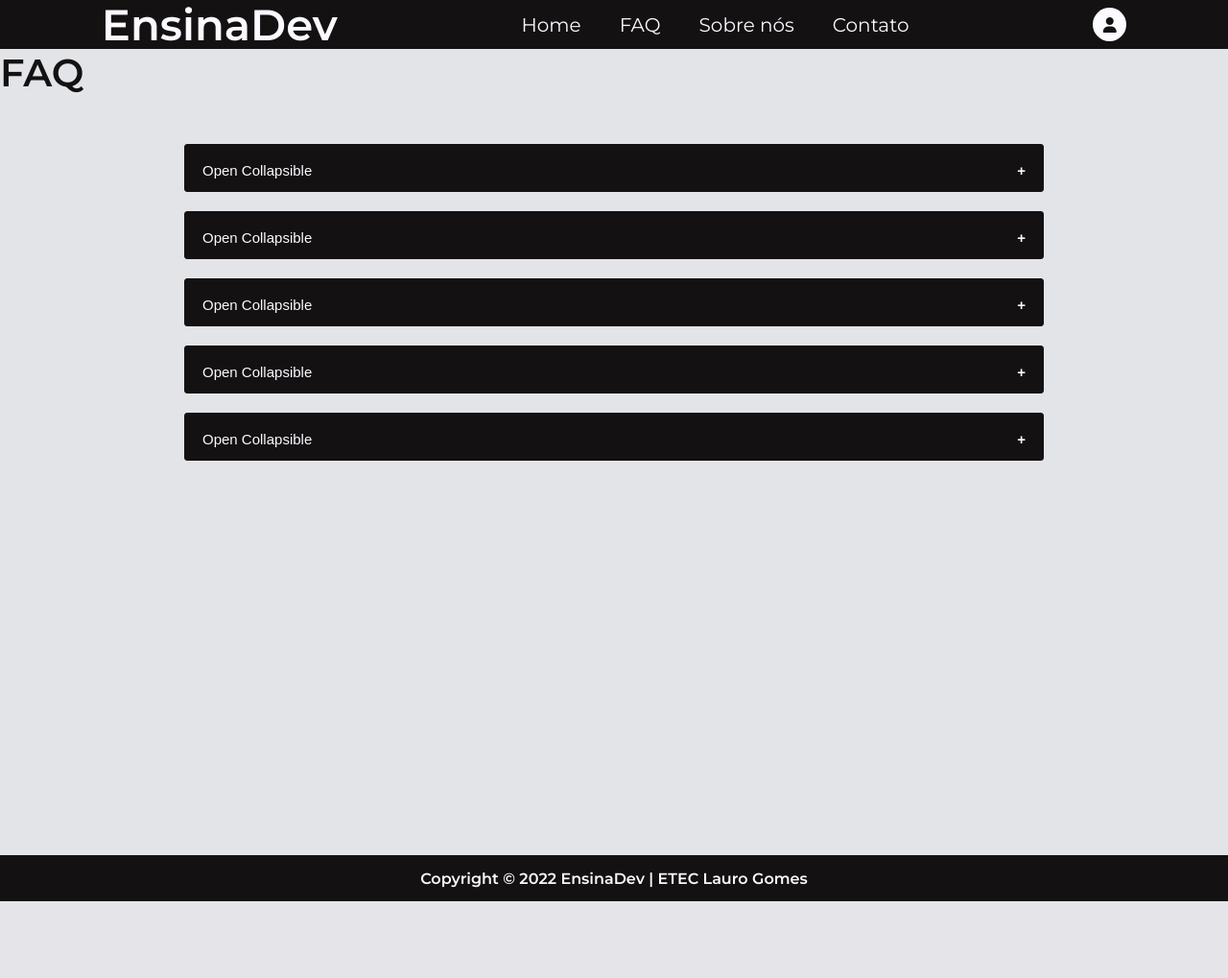
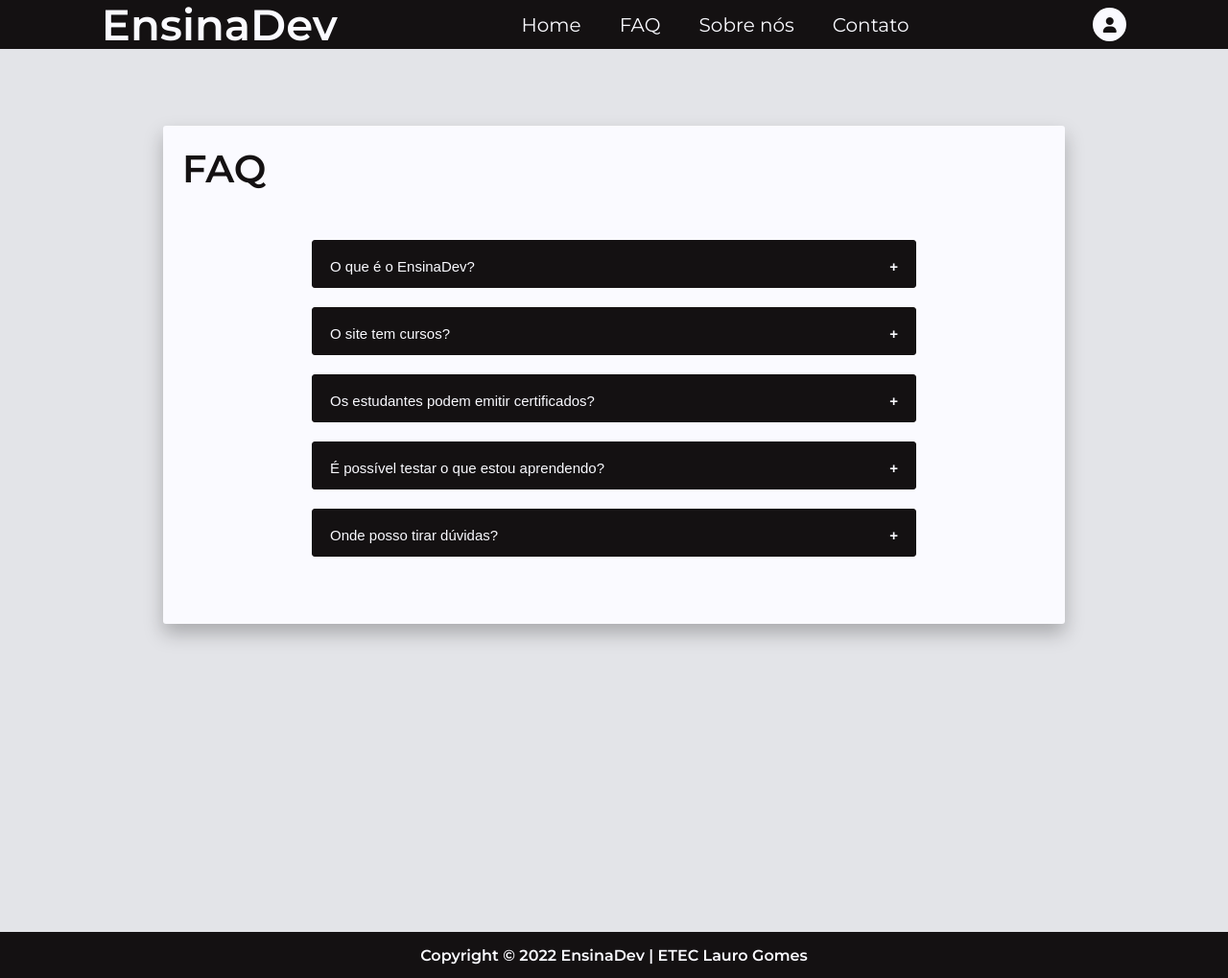
Before and after one commit to o-Patrick/ensinadev, a PHP site: page /ensinadev_mao/paginas/faq.php in a window 1280 px wide. Shown: the whole page at 96% size. Before the commit the page ends 939 px from the top, so only its background shows below. Run offline with PHP 8.4, Linux system fonts and the light colour scheme; some libraries are stand-ins or nearby versions.

Commit message:
textos faq adicionados

```diff
--- a/assets/estilos/faq.css
+++ b/assets/estilos/faq.css
@@ -1,5 +1,9 @@
-main h2 {
-  margin: auto;
+.faq {
+  background-color: var(--branco0);
+  border-radius: 3px;
+  max-width: 900px;
+  padding: 20px;
+  box-shadow: var(--sombra);
 }
 
 .containerFaq {
@@ -50,4 +54,5 @@ main h2 {
   overflow: hidden;
   transition: max-height 0.2s linear;
   background-color: #f1f1f1;
+  text-align: justify;
 }
--- a/assets/estilos/geral.css
+++ b/assets/estilos/geral.css
@@ -125,7 +125,7 @@ a {
 		margin: 0 auto 40px auto;
 		min-height: 100vh;
 		font-family: 'Open Sans', sans-serif;
-		font-size: 20px;
+		font-size: 18px;
 		color: var(--preto0);
 	}
 
--- a/paginas/faq.php
+++ b/paginas/faq.php
@@ -71,44 +71,47 @@
 		</header>
 
 		<main>
+			<article class="componenteCentral faq">
 				<h2 class="titulo">FAQ</h2>
+				<section class="containerFaq">
 
-			<section class="containerFaq">
 					<div class="acordeao">
-					<button type="button" class="collapsible">Open Collapsible</button>
+						<button type="button" class="collapsible">O que é o EnsinaDev?</button>
 						<div class="content">
-						<p>Lorem ipsum...</p>
+							<p>O EnsinaDev é um site de ensino de programação em conteúdo textual! Buscamos entrar na linha de frente da educação de uma forma mais similar a sites de documentação das próprias linguagens ou de referências em geral, porém com nosso grande diferencial da busca pela maior didática possível, seja em cada conteúdo explicado, como na própria ordem destes, existindo contraste com os modelos de sites citados que normalmente possuem um linguajar mais técnico e uma organização de textos que não busca construir a escada do conhecimento degrau por degrau, como apenas mostrando temas em ordem alfabética.</p>
 						</div>
 					</div>
 
 					<div class="acordeao">
-					<button type="button" class="collapsible">Open Collapsible</button>
+						<button type="button" class="collapsible">O site tem cursos?</button>
 						<div class="content">
-						<p>Lorem ipsum...</p>
+							<p>Não. No momento, o EnsinaDev apenas possui um modelo de conteúdo textual. Porém, no futuro pretendemos ampliar nossas mídias, inclusive certificando nossos estudantes ;)</p>
 						</div>
 					</div>
 
 					<div class="acordeao">
-					<button type="button" class="collapsible">Open Collapsible</button>
+						<button type="button" class="collapsible">Os estudantes podem emitir certificados?</button>
 						<div class="content">
-						<p>Lorem ipsum...</p>
+							<p>Não. No momento, o EnsinaDev não possui um sistema de certificação porque não temos formas de avaliar os estudantes, garantindo que estes absorveram os conteúdos. Nos baseamos em um modelo auto-didata que serve de apoio da maneira que os alunos bem entenderem.</p>
 						</div>
 					</div>
 
 					<div class="acordeao">
-					<button type="button" class="collapsible">Open Collapsible</button>
+						<button type="button" class="collapsible">É possível testar o que estou aprendendo?</button>
 						<div class="content">
-						<p>Lorem ipsum...</p>
+							<p>Sim! Em todas as páginas de conteúdos existe ao menos um exemplo de código com um botão "Testar" ao lado, que leva o estudante ao nosso editor de código, onde podem ser executados códigos em HTML, CSS, JavaScript e PHP!</p>
 						</div>
 					</div>
 
 					<div class="acordeao">
-					<button type="button" class="collapsible">Open Collapsible</button>
+						<button type="button" class="collapsible">Onde posso tirar dúvidas?</button>
 						<div class="content">
-						<p>Lorem ipsum...</p>
+							<p>Prezamos muito pelo trabalho coletivo e a ajuda mútua, por isso criamos uma seção de comentários para cada conteúdo, onde os próprios estudantes podem ajudar uns aos outros ou serem ajudados pelos próprios administradores do site! Além disso, estamos à disposição de qualquer um na aba Contato do menu, onde você pode nos enviar qualquer dúvida, que responderemos por e-mail.</p>
 						</div>
 					</div>
+
 				</section>
+			</article>
 		</main>
 
 		<footer class="rodapeFlex">
```
Lines whose indentation alone changed are shown as unchanged.
